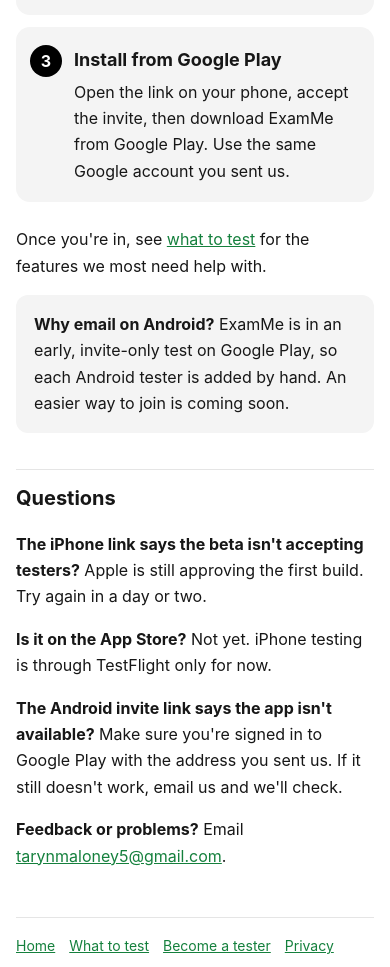
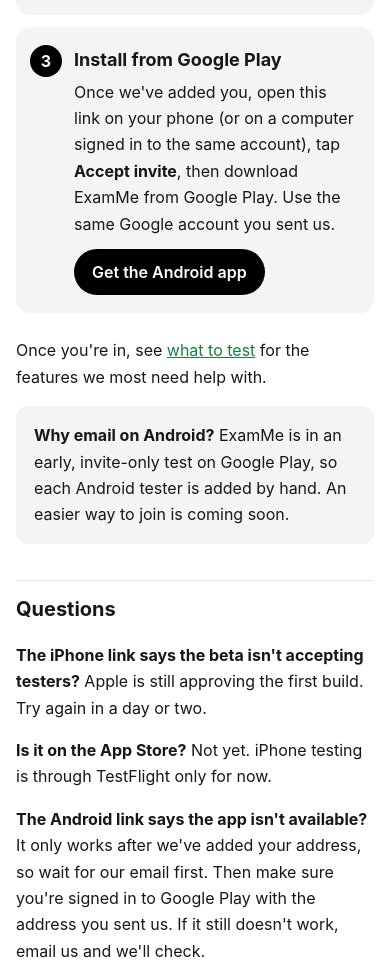
Before and after one commit to tarynmaloney5-ui/exammenow-site, a plain HTML site: page testers.html in a window 390 px wide. Shown: the part 1409-2376 px from the top of the page. Drawn offline with Linux system fonts and the light colour scheme.

Commit message:
Tester pages: iPhone (TestFlight) and Android (Google Play) links from App Store Connect and Play Console
Co-Authored-By: Claude Opus 5.5 <noreply@anthropic.com>

```diff
--- a/testers.html
+++ b/testers.html
@@ -60,7 +60,8 @@
 </li>
 <li>
   <h2>Install from Google Play</h2>
-  <p>Open the link on your phone, accept the invite, then download ExamMe from Google Play. Use the same Google account you sent us.</p>
+  <p>Once we've added you, open this link on your phone (or on a computer signed in to the same account), tap <strong>Accept invite</strong>, then download ExamMe from Google Play. Use the same Google account you sent us.</p>
+  <a class="button" href="https://play.google.com/apps/internaltest/4700393831549662737" target="_blank" rel="noopener">Get the Android app</a>
 </li>
 </ol>
 
@@ -73,7 +74,7 @@
 <h2>Questions</h2>
 <p><strong>The iPhone link says the beta isn't accepting testers?</strong> Apple is still approving the first build. Try again in a day or two.</p>
 <p><strong>Is it on the App Store?</strong> Not yet. iPhone testing is through TestFlight only for now.</p>
-<p><strong>The Android invite link says the app isn't available?</strong> Make sure you're signed in to Google Play with the address you sent us. If it still doesn't work, email us and we'll check.</p>
+<p><strong>The Android link says the app isn't available?</strong> It only works after we've added your address, so wait for our email first. Then make sure you're signed in to Google Play with the address you sent us. If it still doesn't work, email us and we'll check.</p>
 <p><strong>Feedback or problems?</strong> Email <a href="mailto:tarynmaloney5@gmail.com?subject=ExamMe%20tester%20feedback">tarynmaloney5@gmail.com</a>.</p>
 
 <footer>
```
